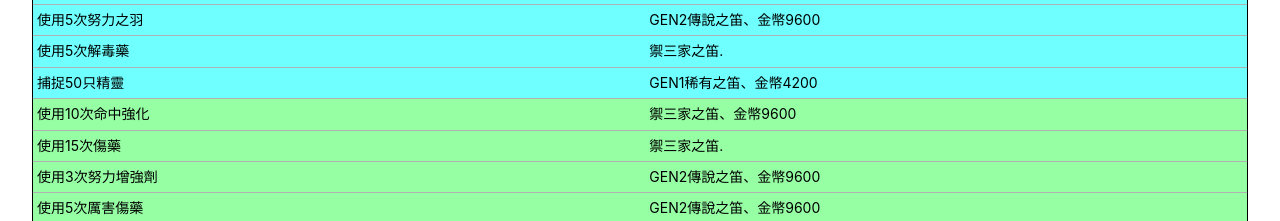
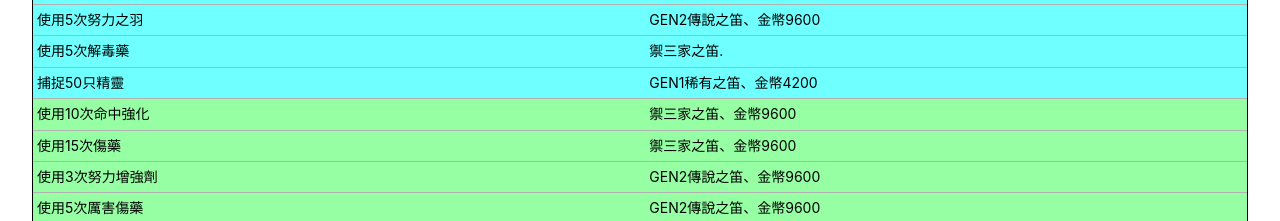
Before and after one commit to tom00502/pokemon-adventurer, a Vue app: page /fieldwork in a window 1280 px wide. Shown: the part 2340-2561 px from the top of the page. Built offline with nearby package versions, Linux system fonts and the light colour scheme; no server answers.

Commit message:
update data

```diff
--- a/src/views/fieldwork.vue
+++ b/src/views/fieldwork.vue
@@ -348,9 +348,8 @@ const table = [
     },
     {
         work: '使用15次傷藥',
-        award: ['禦三家之笛'],
+        award: ['禦三家之笛', '金幣9600'],
         level: 'great',
-        checkAward: false,
     },
     {
         work: '使用3次努力增強劑',
--- a/src/views/pokoQ&A.vue
+++ b/src/views/pokoQ&A.vue
@@ -84,7 +84,7 @@ const table = {
         { question: '鋼系被那3種屬性克制', answer: '格鬥系、地面系、火系' },
         { question: '龍系被下麵那3種屬性克制?', answer: '冰系、龙系、妖精系' },
         { question: '幽靈系被下麵那2種屬性克制?', answer: '幽灵系、恶系' },
-        { question: '妖精系被下面哪種屬性', answer: '毒系、鋼系' },
+        { question: '妖精系被下麵那2種屬性克制?', answer: '毒系、钢系' },
         { question: '普通系被下面哪種屬性', answer: '格鬥系' },
         { question: '以下屬性中被克制最多的屬性是?', answer: '岩石' },
         {
```
